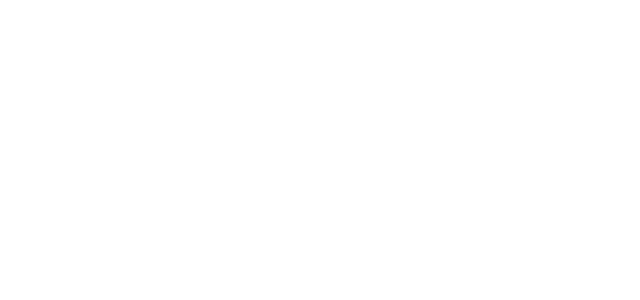
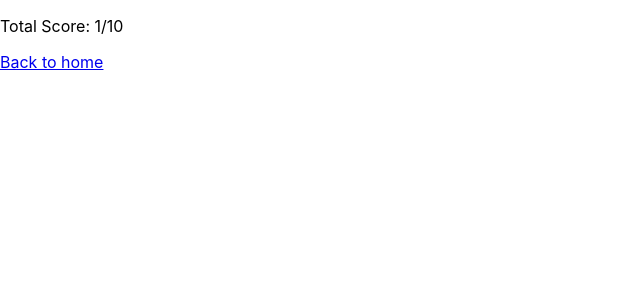
Before and after one commit to DeltourL/Culture-Quiz, a React (Create React App) app in the folder front/: page /Results/1 in a window 1280 px wide. Before the commit this address had no page. Shown: the top 300 px of the page, without its empty margins (0-640 px from the left). Built offline with nearby package versions, Linux system fonts and the light colour scheme.

Commit message:
result page

```diff
--- a/front/src/components/Router.jsx
+++ b/front/src/components/Router.jsx
@@ -1,6 +1,7 @@
 import { Routes, Route } from "react-router-dom";
 import Home from "../pages/Home";
 import Quiz from "../pages/Quiz";
+import Results from "../pages/Results";
 /*
 TODO
 import Results from "../pages/Results";
@@ -10,9 +11,7 @@ export default function Router() {
     <Routes>
       <Route path="/" element={<Home />} />
       <Route path="/Quiz/:category" element={<Quiz />} />
-      {/*
-        <Route path="/Results" element={<Results />} />
-         */}
+      <Route path="/Results/:score" element={<Results />} />
     </Routes>
   );
 }
--- a/front/src/pages/Quiz.jsx
+++ b/front/src/pages/Quiz.jsx
@@ -1,20 +1,21 @@
 /*
 TODO
 timeout message ?
-keep track of score
-display result
+styles
 */
 
 import { useEffect, useState } from "react";
-import { useParams } from "react-router-dom"
+import { useParams, useNavigate } from "react-router-dom"
 
 export default function Quiz() {
+    const navigate = useNavigate();
     const { category } = useParams()
 
     const TIMER_IN_SECONDS = 30;
     const DELAY_BEFORE_NEXT_QUESTION_IN_MILLISECONDS = 2000;
     const COLOR_RED = "#FF0000";
     const COLOR_GREEN = "#00FF00";
+    const NUMBER_OF_QUESTIONS = 10;
 
     const [questions, setQuestions] = useState([]);
     const [questionIndex, setQuestionIndex] = useState(0);
@@ -27,9 +28,9 @@ export default function Quiz() {
         fetch(`http://localhost:8080/questions/${category}`)
             .then(response => response.json())
             .then(data => {
-                // pick 10 questions randomly
+                // pick questions randomly
                 const shuffledQuestions = shuffle(data);
-                setQuestions(shuffledQuestions.slice(0, 10));
+                setQuestions(shuffledQuestions.slice(0, NUMBER_OF_QUESTIONS));
             })
             .catch(error => console.error('Error fetching questions:', error));
     }, [category]);
@@ -86,13 +87,12 @@ export default function Quiz() {
         }
 
         setTimeout(() => {
-            if (questionIndex < 9) {
+            if (questionIndex < NUMBER_OF_QUESTIONS - 1) {
                 setQuestionIndex(questionIndex + 1);
                 setCountdownTimer(TIMER_IN_SECONDS);
                 setButtonsDisabled(false);
             } else {
-                // TODO results
-                console.log("results");
+                navigate(`/Results/${score}`);
             }
         }, DELAY_BEFORE_NEXT_QUESTION_IN_MILLISECONDS);
     }
--- /dev/null
+++ b/front/src/pages/Results.jsx
@@ -0,0 +1,13 @@
+import { Link, useParams } from 'react-router-dom';
+
+export default function Results() {
+    const { score } = useParams()
+
+    return (
+        <div>
+            <p>Total Score: {score}/10</p>
+            <Link to={`/`}>Back to home</Link>
+        </div>
+    );
+
+};
```
